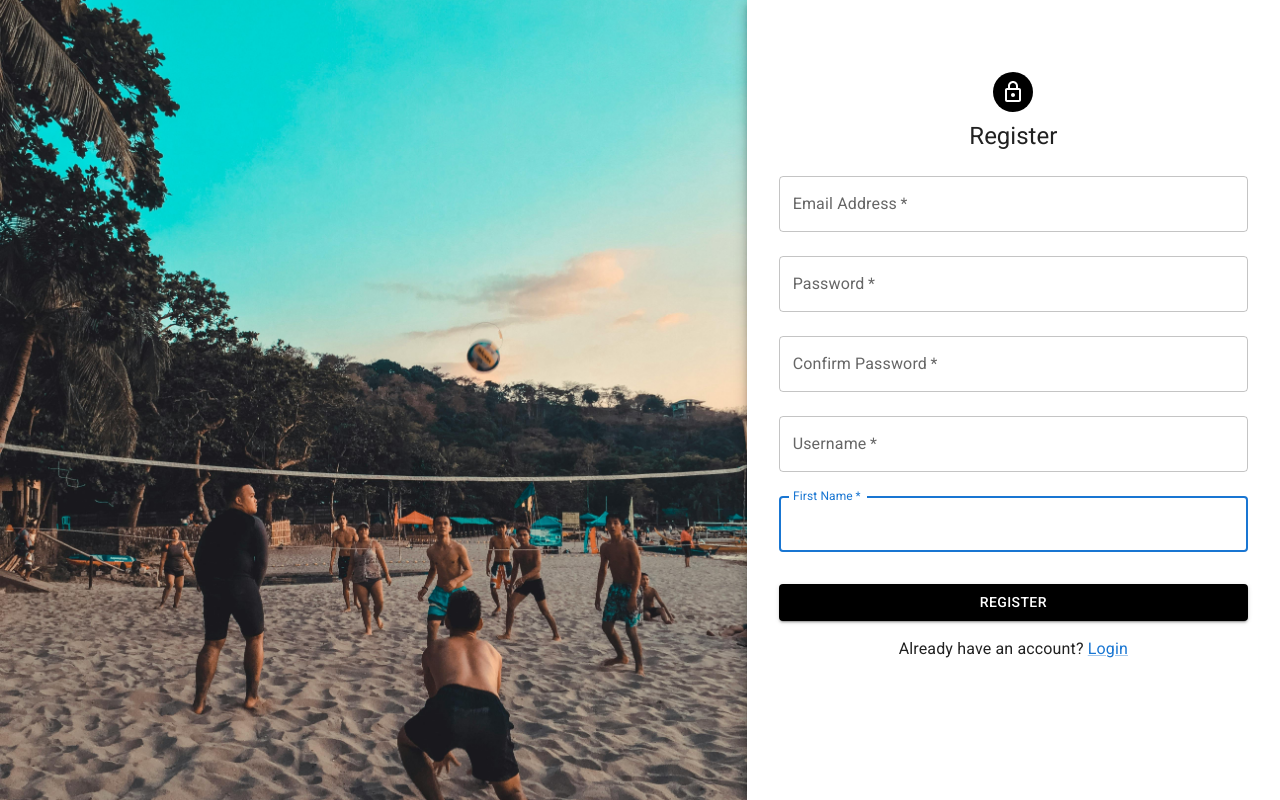
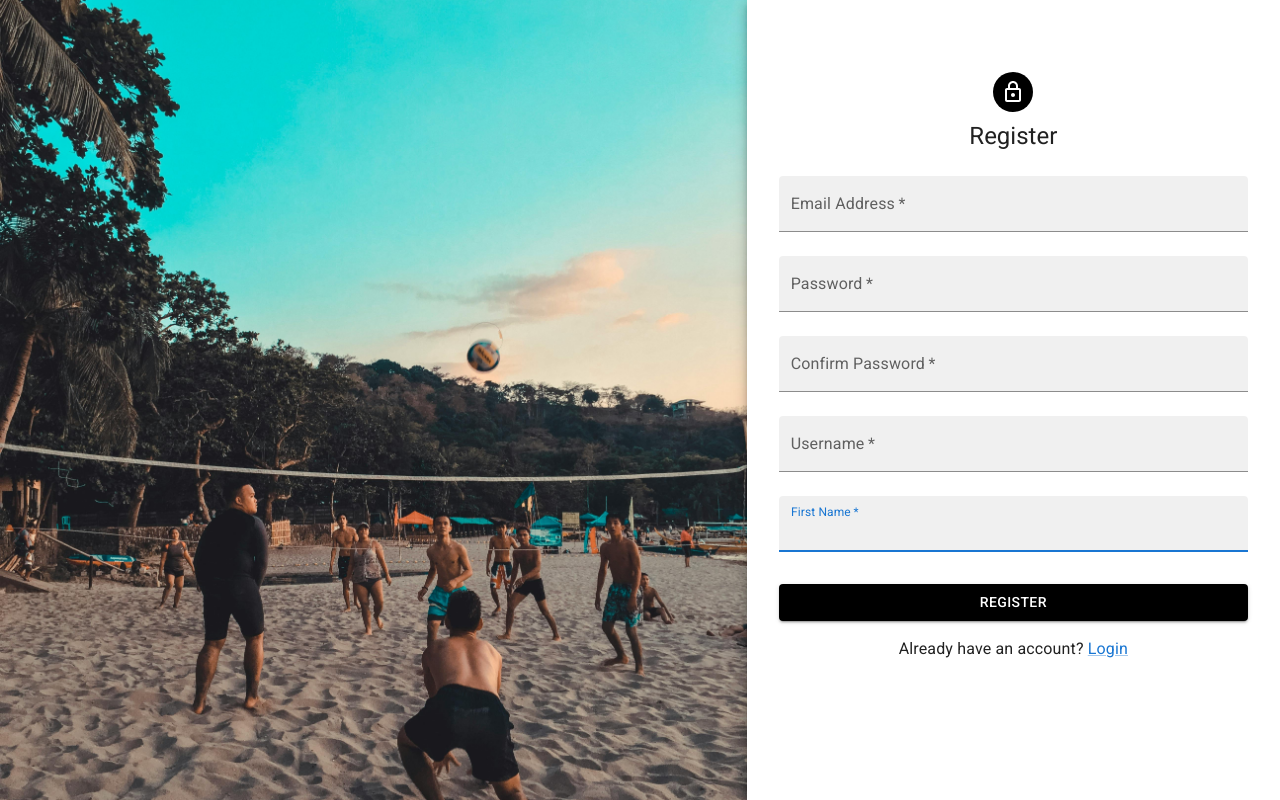
Before and after one commit to FundacioEsplaiJava2024/Spent-FrontEnd, a React (Vite) app: page /register in a window 1280 px wide. Built offline with nearby package versions, Linux system fonts and the light colour scheme.

Commit message:
gray text boxes added to loginPage and RegisterPage

```diff
--- a/src/auth/LoginPage.tsx
+++ b/src/auth/LoginPage.tsx
@@ -83,6 +83,7 @@ export default function LoginPage() {
               name="email"
               autoComplete="email"
               autoFocus
+              variant="filled"
             />
             <TextField
               margin="normal"
@@ -93,6 +94,7 @@ export default function LoginPage() {
               type="password"
               id="password"
               autoComplete="current-password"
+              variant="filled"
             />
             <Button
               type="submit"
--- a/src/auth/RegisterPage.tsx
+++ b/src/auth/RegisterPage.tsx
@@ -98,6 +98,7 @@ export default function RegisterPage({ setToken }: RegisterPageProps) {
               rows={1}
               validator={emailValidator}
               onChange={(isValid)=> setEmailIsValid(isValid)}
+              variant="filled"
             />
             <ValidatedTextField
               margin="normal"
@@ -112,6 +113,7 @@ export default function RegisterPage({ setToken }: RegisterPageProps) {
               rows={1}
               validator={passwordValidator}
               onChange={(isValid) => setPasswordIsValid(isValid)}
+              variant="filled"
             />
             <ValidatedTextField
               margin="normal"
@@ -126,6 +128,7 @@ export default function RegisterPage({ setToken }: RegisterPageProps) {
               rows={1}
               onChange={(isValid) => setConfirmPasswordIsValid(isValid)}
               validator={() => false}
+              variant="filled"
               />
             <ValidatedTextField
               margin="normal"
@@ -140,6 +143,7 @@ export default function RegisterPage({ setToken }: RegisterPageProps) {
               rows={1}
               validator={usernameValidator}
               onChange={(isValid) => setUsernameIsValid(isValid)}
+              variant="filled"
             />
             <ValidatedTextField
               margin="normal"
@@ -154,6 +158,7 @@ export default function RegisterPage({ setToken }: RegisterPageProps) {
               rows={1}
               validator={nameValidator}
               onChange={(isValid) => setNameIsValid(isValid)}
+              variant="filled"
             />
             <Button
               type="submit"
```
